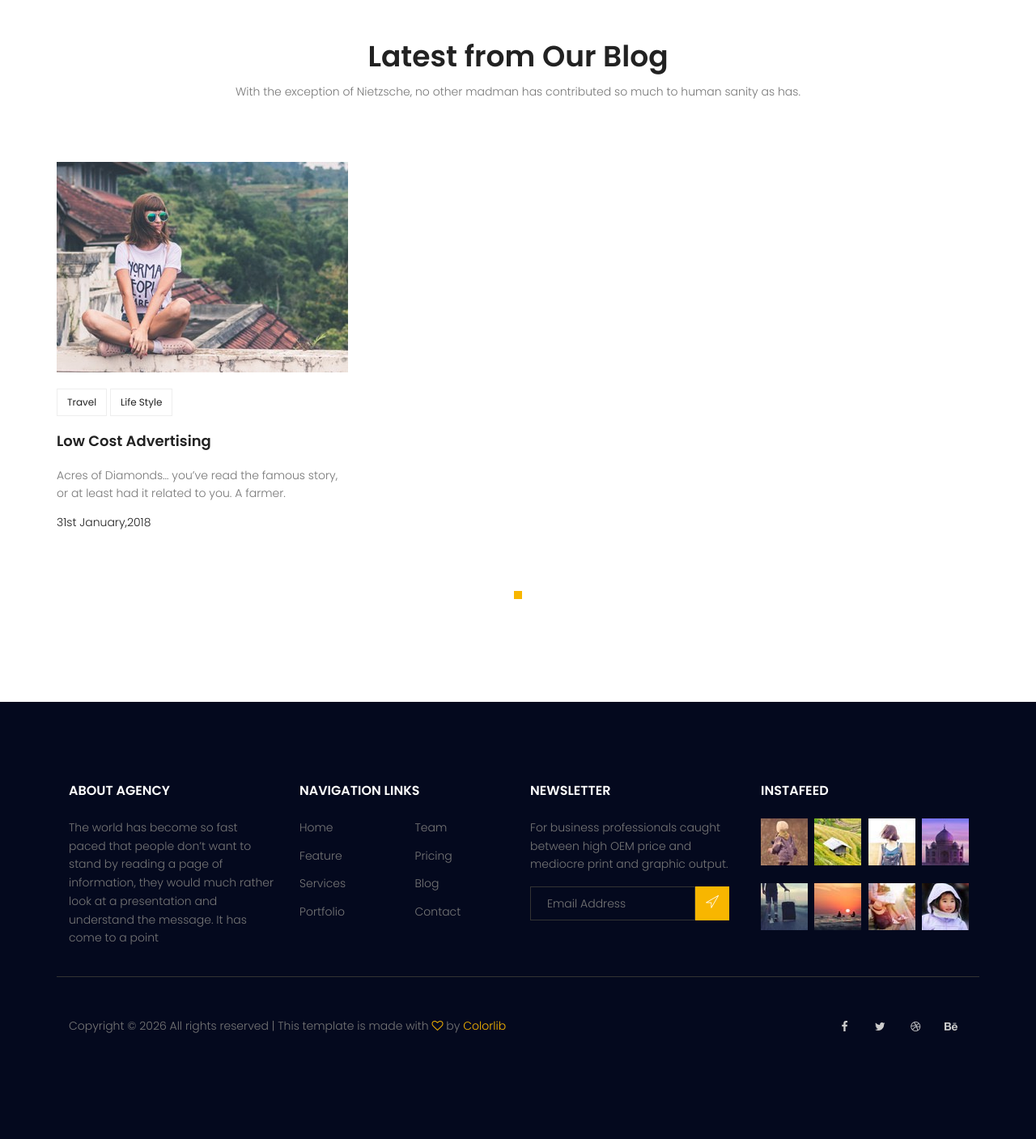
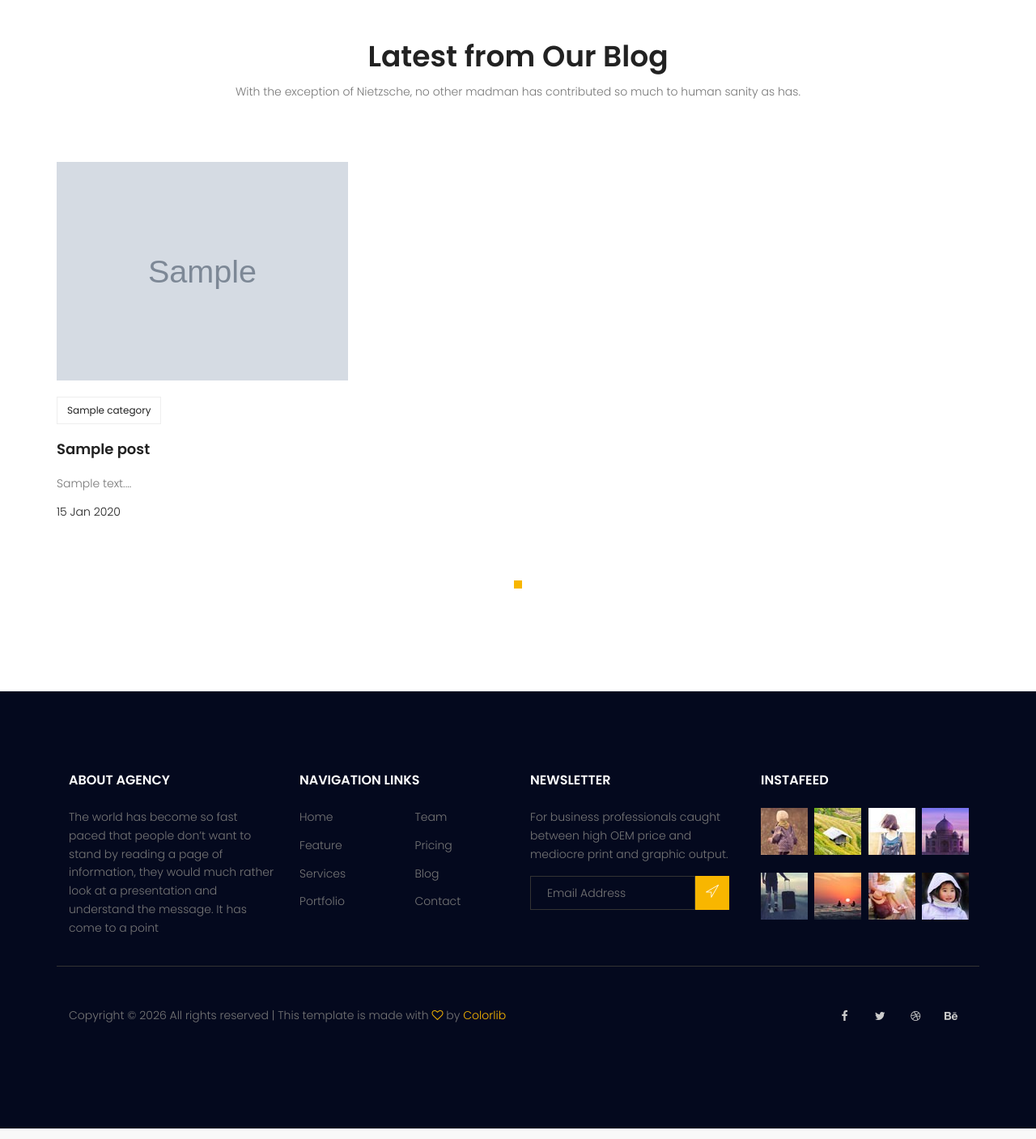
Before and after one commit to Mohammadiaa/mysite, a Django app: page / in a window 1280 px wide. Shown: the part 2442-3849 px from the top of the page at 81% size. Run offline with Django 5.2, Linux system fonts and the light colour scheme; tables that the repository leaves empty hold one stand-in row (values such as "Sample post"); grey boxes marked "Sample" are stand-in pictures; some libraries are stand-ins or nearby versions.

Commit message:
Dynamic post content and links in carousel
+ Replaced static placeholders with real post data and images.
+ Updated post links and categories to be dynamic.

```diff
--- a/templates/website/blog-recent-posts.html
+++ b/templates/website/blog-recent-posts.html
@@ -1,26 +1,26 @@
+{% load myblog_tags %}
 {% load static %}
 
 {% for post in posts %}
 <div class="single-recent-blog-post item">
   <div class="thumb">
-            <img class="img-fluid" src="{% static 'img/b1.jpg' %}" alt="" />
+    <img class="img-fluid" src="{{ post.image.url }}" alt="" />
   </div>
   <div class="details">
     <div class="tags">
       <ul>
+        {% for cat in post.category.all %}
         <li>
-                  <a href="#">Travel</a>
+          <a href="#">{{ cat.name }}</a>
         </li>
-                <li>
-                  <a href="#">Life Style</a>
-                </li>
+        {% endfor %}
       </ul>
     </div>
-            <a href="#"><h4 class="title">Low Cost Advertising</h4></a>
+    <a href="{% url 'myblog:single' pid=post.id %}"><h4 class="title">{{ post.title }}</h4></a>
     <p>
-              Acres of Diamonds… you’ve read the famous story, or at least had
-              it related to you. A farmer.
+    {{ post.content|snippet:15 }}
     </p>
-            <h6 class="date">31st January,2018</h6>
+    <h6 class="date">{{ post.published_date|date:"d M Y" }}</h6>
   </div>
   {% endfor %}
+</div>
```
Lines whose indentation alone changed are shown as unchanged.
